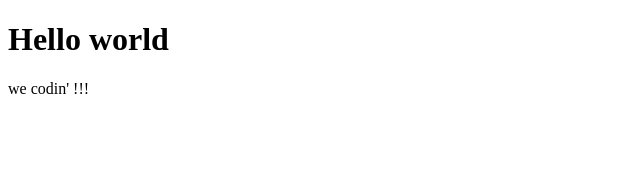
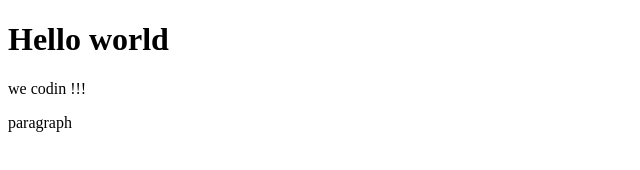
Before and after one commit to megsbraun/html5-css3-class, a plain HTML site: page index.html in a window 1280 px wide. Shown: the full height of the page, 0-640 px from the left. Drawn offline with Linux system fonts and the light colour scheme.

Commit message:
updated
describing

```diff
--- a/index.html
+++ b/index.html
@@ -5,6 +5,7 @@
     </head>
     <body>
         <h1>Hello world</h1>
-        <p>we codin' !!!</p>
+        <p>we codin !!!</p>
+        <p> paragraph </p>
     </body>
 </html>
```
